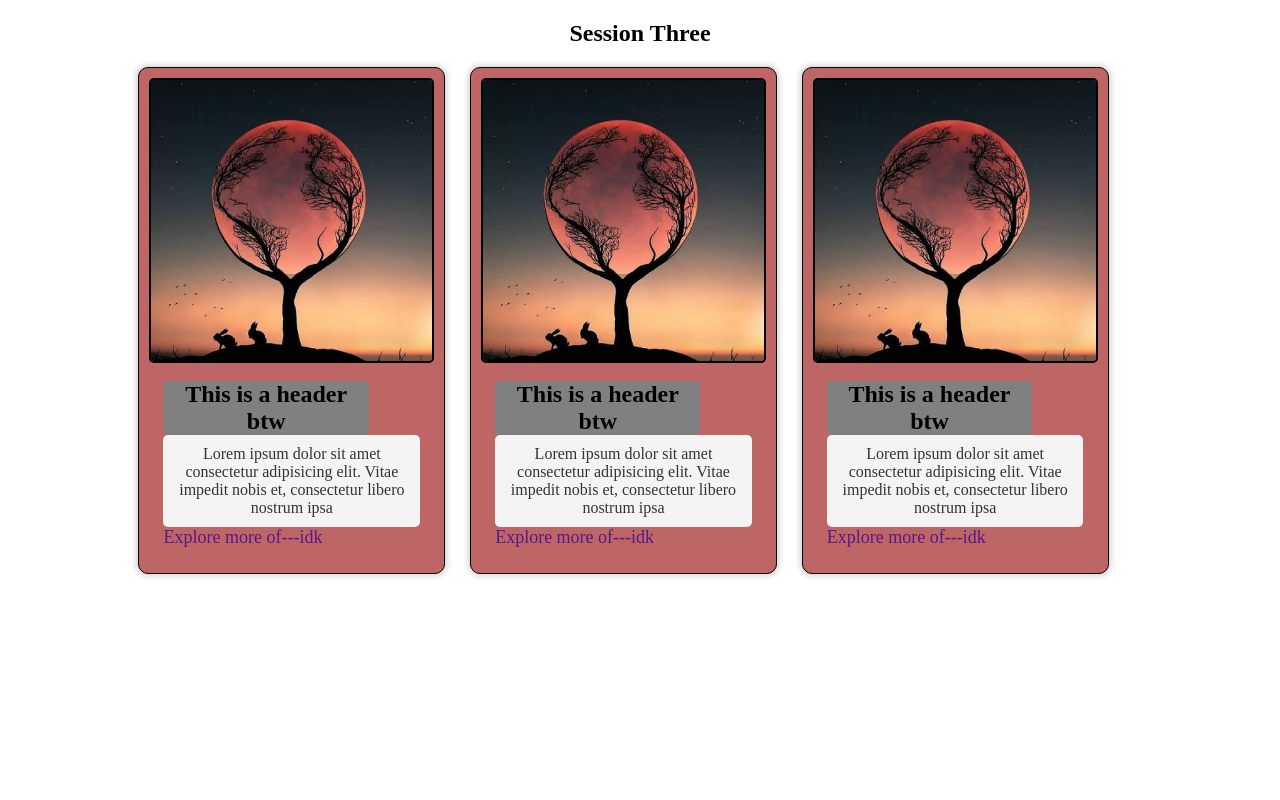
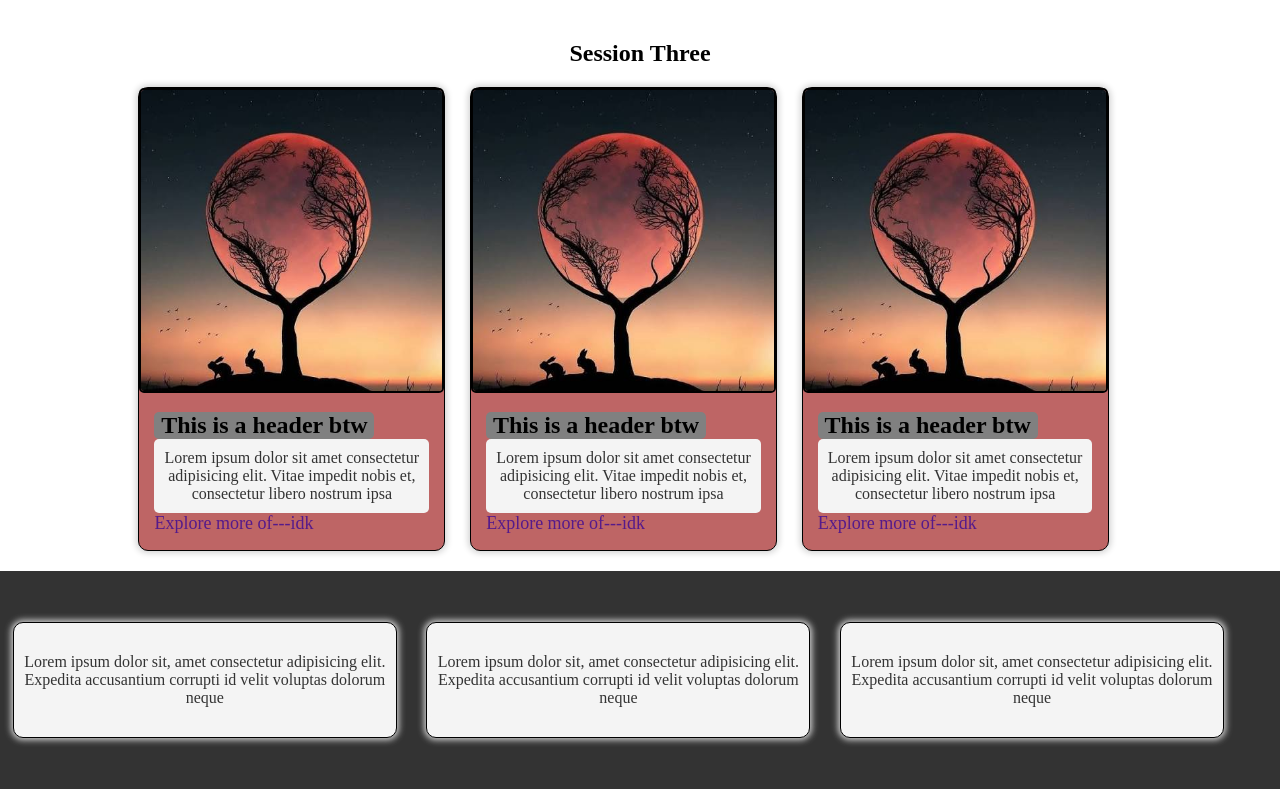
Before and after one commit to Nero-the27th/Web-Design-Summer-G9-Khaled-Gamal-Omar, a plain HTML site: page sessionThree/index.html in a window 1280 px wide. Drawn offline with Linux system fonts and the light colour scheme.

Commit message:
commiting everything once more because git bash demands that

```diff
--- a/sessionThree/css/style.css
+++ b/sessionThree/css/style.css
@@ -7,6 +7,8 @@
 .container{
     width: 80%;
     margin: auto;
+    margin-top: 20px;
+    margin-bottom: 20px;
 }
 
 .bg-light{
@@ -23,7 +25,6 @@
     border: 1px solid black;
     border-radius: 10px;
     background-color: rgb(190, 101, 101);
-    padding: 10px;
     display: inline-block;
     box-shadow: 0px 0px 6px 2px lightgray;
     margin-left: 1%;
@@ -60,3 +61,36 @@
     text-decoration: none;
     font-size: large;
 }
+
+.bg-gray{
+    background-color: #333;
+}
+
+.container-nd{
+    width: 100%;
+    margin: auto;
+}
+
+.container-nd p{
+    text-align: center;
+    color: #333;
+    background-color: #f4f4f4;
+    width: 100%;
+    margin-bottom: 20px;
+    margin-top: 20px;
+    border-radius: 5px;
+    padding: 10px;
+}
+
+.card-sml{
+    width: 30%;
+    border: 1px solid black;
+    border-radius: 10px;
+    background-color: #f4f4f4;
+    display: inline-block;
+    box-shadow: 0px 0px 6px 2px lightgray;
+    margin-left: 1%;
+    margin-right: 1%;
+    margin-top: 4%;
+    margin-bottom: 4%;
+}
--- a/sessionThree/index.html
+++ b/sessionThree/index.html
@@ -40,5 +40,19 @@
             </div>
 
     </section>
+
+    <section class="">
+        <div class="container-nd bg-gray">
+        <div class="card-sml">
+            <p>Lorem ipsum dolor sit, amet consectetur adipisicing elit. Expedita accusantium corrupti id velit voluptas dolorum neque</p>
+        </div>
+        <div class="card-sml">
+            <p>Lorem ipsum dolor sit, amet consectetur adipisicing elit. Expedita accusantium corrupti id velit voluptas dolorum neque</p>
+        </div>
+        <div class="card-sml">
+            <p>Lorem ipsum dolor sit, amet consectetur adipisicing elit. Expedita accusantium corrupti id velit voluptas dolorum neque</p>
+        </div>
+        </div>
+    </section>
 </body>
 </html>
```
